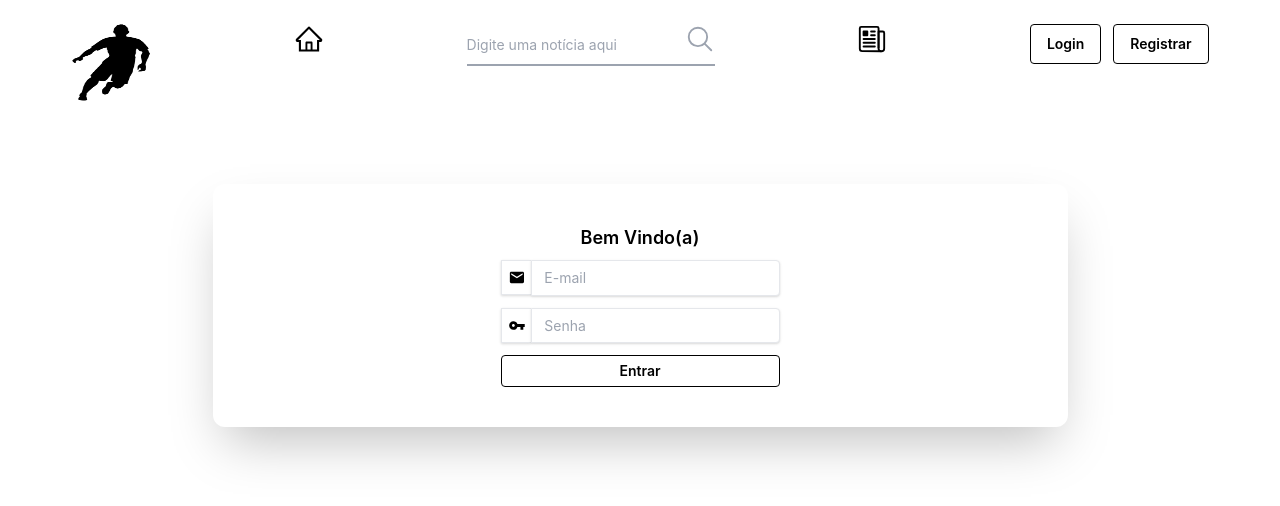
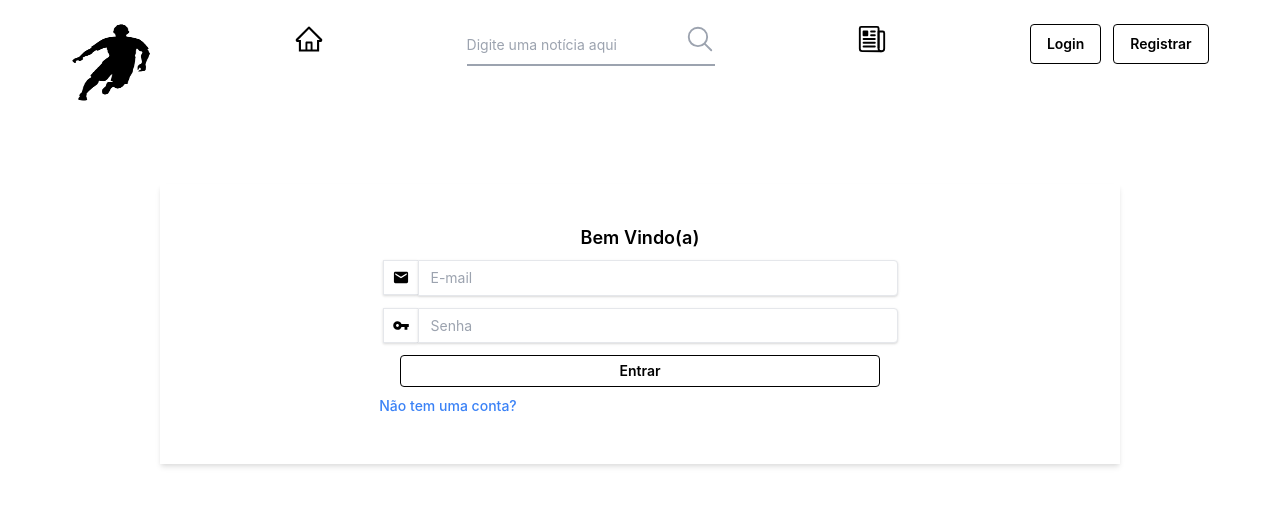
Before and after one commit to omateusamaral/travessao-front, a React (Create React App) app: page /login in a window 1280 px wide. Shown: the top 506 px of the page. Built offline with nearby package versions, Linux system fonts and the light colour scheme.

Commit message:
refactor:refactor style in login screen

```diff
--- a/src/pages/Login/index.js
+++ b/src/pages/Login/index.js
@@ -1,5 +1,6 @@
 import React, { useState } from 'react';
 import validator from 'validator';
+import { Link } from 'react-router-dom';
 import { MdEmail, MdVpnKey } from 'react-icons/md';
 import { toast } from 'react-toastify';
 import { useDispatch } from 'react-redux';
@@ -19,20 +20,20 @@ export default function Login() {
   }
   return (
     <main className='flex justify-center align-middle mt-20'>
-      <div className='rounded-xl shadow-2xl py-10 px-72'>
+      <div className=' shadow-md py-10  w-3/4 '>
         <h1 className='text-black leading-normal text-lg font-semibold text-center'>
           Bem Vindo(a)
         </h1>
 
-        <form onSubmit={handleSubmit}>
-          <span className='flex flex-row justify-center align-middle mb-3'>
+        <form onSubmit={handleSubmit} className='w-full'>
+          <span className='flex flex-row justify-center align-middle mb-3 '>
             <MdEmail
               color='#000'
               size={35}
               className=' border border-r-0 py-2 shadow appearance-none'
             />
             <input
-              className='shadow appearance-none border  rounded-tl-none rounded-bl-none rounded w-full py-2 px-3 text-gray-700 leading-tight focus:outline-none focus:shadow-outline'
+              className='shadow appearance-none border  rounded-tl-none rounded-bl-none rounded w-2/4 py-2 px-3 text-gray-700 leading-tight focus:outline-none focus:shadow-outline'
               type='email'
               placeholder='E-mail'
               value={email}
@@ -47,19 +48,27 @@ export default function Login() {
               className=' border border-r-0 py-2 shadow appearance-none'
             />
             <input
-              className='shadow appearance-none border  rounded-tl-none rounded-bl-none rounded w-full py-2 px-3 text-gray-700 leading-tight focus:outline-none focus:shadow-outline'
+              className='shadow appearance-none border  rounded-tl-none rounded-bl-none rounded w-2/4  py-2 px-3 text-gray-700 leading-tight focus:outline-none focus:shadow-outline'
               type='password'
               placeholder='Senha'
               value={password}
               onChange={(e) => setPassword(e.target.value)}
             />
           </span>
-          <button
-            type='submit'
-            className='bg-transparent hover:bg-black text-black font-semibold hover:text-white py-1 px-4 border border-black hover:border-transparent rounded  w-full mt-3'
-          >
-            Entrar
-          </button>
+          <span className='flex flex-row justify-center'>
+            <button
+              type='submit'
+              className='bg-transparent hover:bg-black text-black font-semibold hover:text-white py-1 px-3 border border-black hover:border-transparent rounded w-2/4  mt-3'
+            >
+              Entrar
+            </button>
+          </span>
+
+          <div className='flex justify-center w-3/5 mt-2'>
+            <Link to='/register'>
+              <h5 className='text-blue-500'>Não tem uma conta?</h5>
+            </Link>
+          </div>
         </form>
       </div>
     </main>
```
